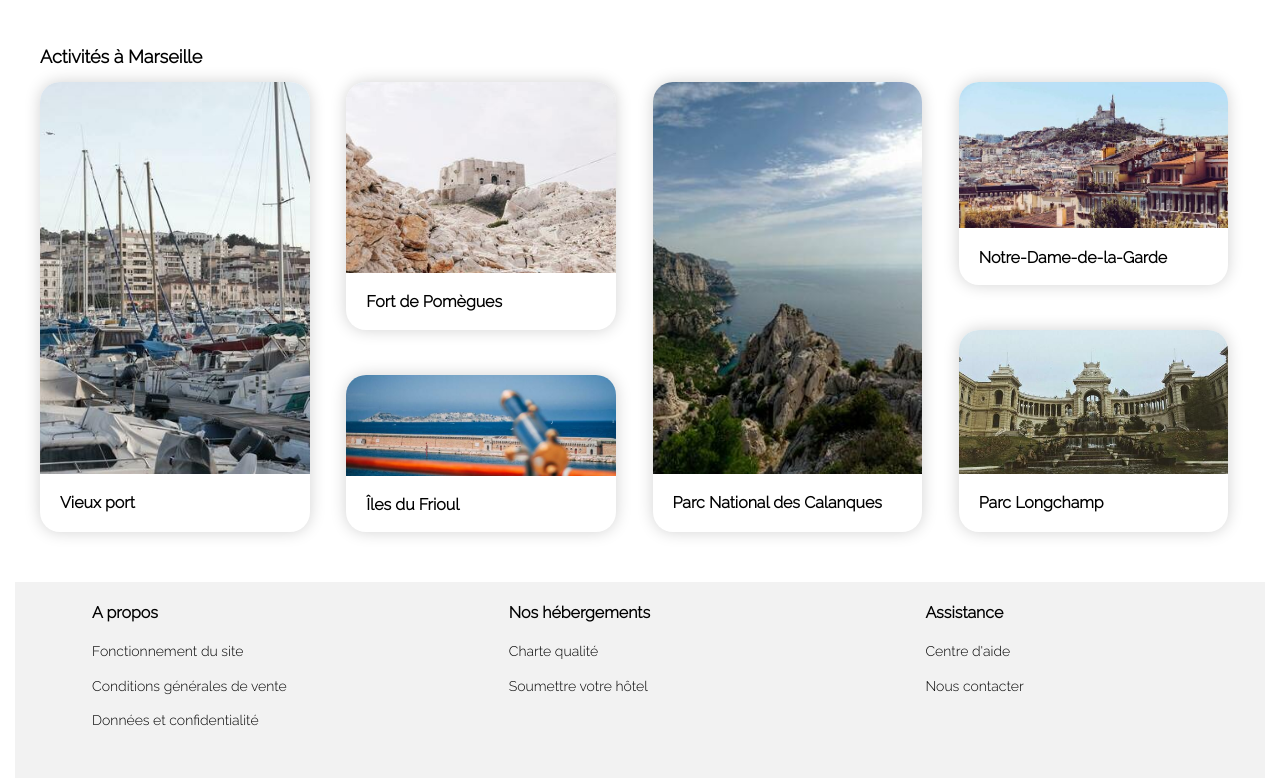
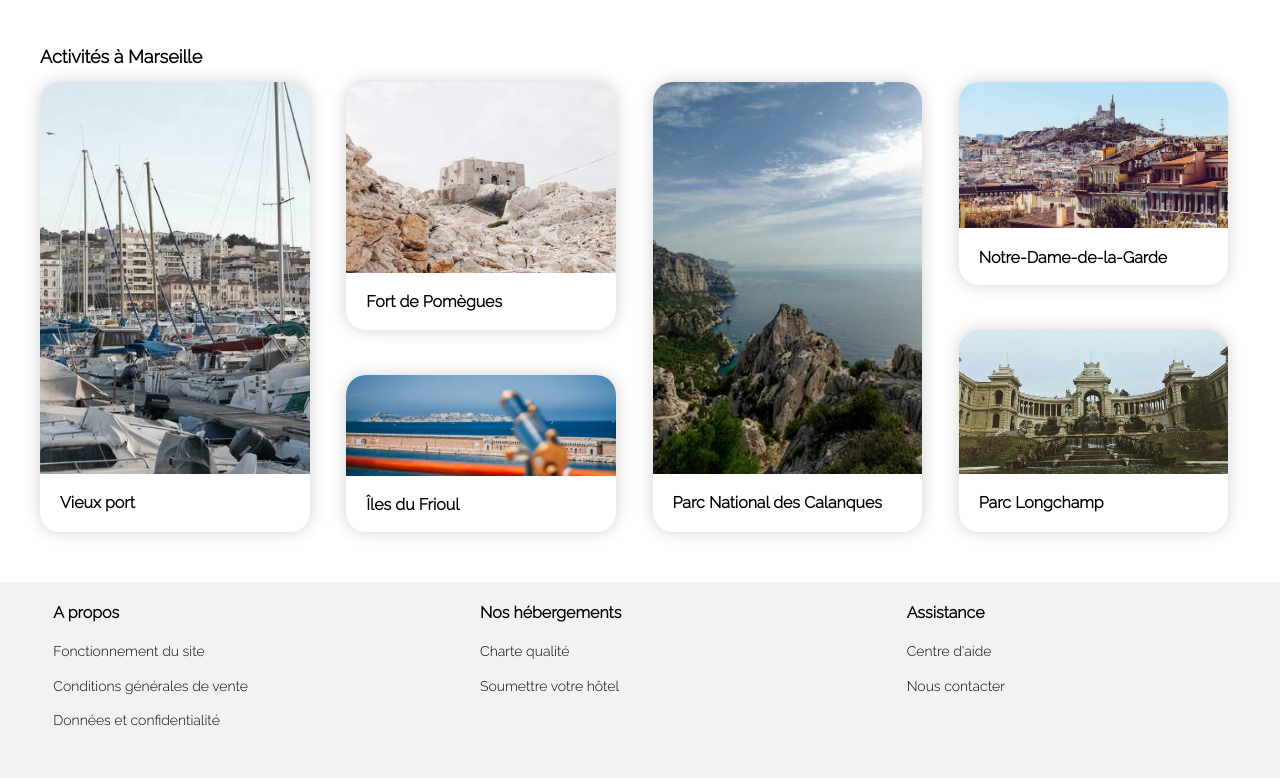
Before and after one commit to lintanfsteven/LintanfSteven_2_28122021, a plain HTML site: page index.html in a window 1280 px wide. Shown: the part 922-1700 px from the top of the page. Drawn offline with Linux system fonts and the light colour scheme.

Commit message:
ajustements soutenance

```diff
--- a/index.html
+++ b/index.html
@@ -45,7 +45,7 @@
             </form>
 
             <div class="liste-filtres">
-                <p>Filtres</p>
+                <p class="title-filtre">Filtres</p>
                 <div class="filtre">
                     <i class="fas fa-money-bill-wave"></i>
                     <span>Economique</span>
@@ -247,24 +247,28 @@
 
             </div>
 
+        </div>
+
             <footer>
-                <div>
+                <div class="bloc-footer">
+                    <div class="sous-bloc">
                         <h4>A propos</h4>
                         <a href="#">Fonctionnement du site</a><br/>
                         <a href="#">Conditions générales de vente</a><br/>
                         <a href="#">Données et confidentialité</a>
                     </div>
-                <div>
+                    <div class="sous-bloc">
                         <h4>Nos hébergements</h4>
                         <a href="#">Charte qualité</a><br/>
                         <a href="#">Soumettre votre hôtel</a>
                     </div>
-                <div>
+                    <div class="sous-bloc">
                         <h4>Assistance</h4>
                         <a href="#">Centre d'aide</a><br/>
                         <a href="#">Nous contacter</a>
                     </div>
+                </div>
             </footer>
-        </div>
+
     </body>
 </html>
--- a/style.css
+++ b/style.css
@@ -584,6 +584,14 @@ h1
   transform: scale(1.015);
 }
 
+@media screen and (max-width: 420px)
+{
+  .title-filtre
+  {
+    width: 100%;
+  }
+}
+
 /* Résultat de recherche */
 
 .info-msg
@@ -1103,15 +1111,20 @@ h1
 footer
 {
   background-color: #f2f2f2;
+}
+
+.bloc-footer
+{
+  max-width: 1300px;
   display: flex;
   justify-content: space-around;
   flex-wrap: wrap;
+  margin: 0 auto;
 }
 
-footer div
+.sous-bloc
 {
   flex-basis: 25%;
-  margin-left: 50px;
   margin-bottom: 50px;
 }
 
```
Lines whose indentation alone changed are shown as unchanged.
